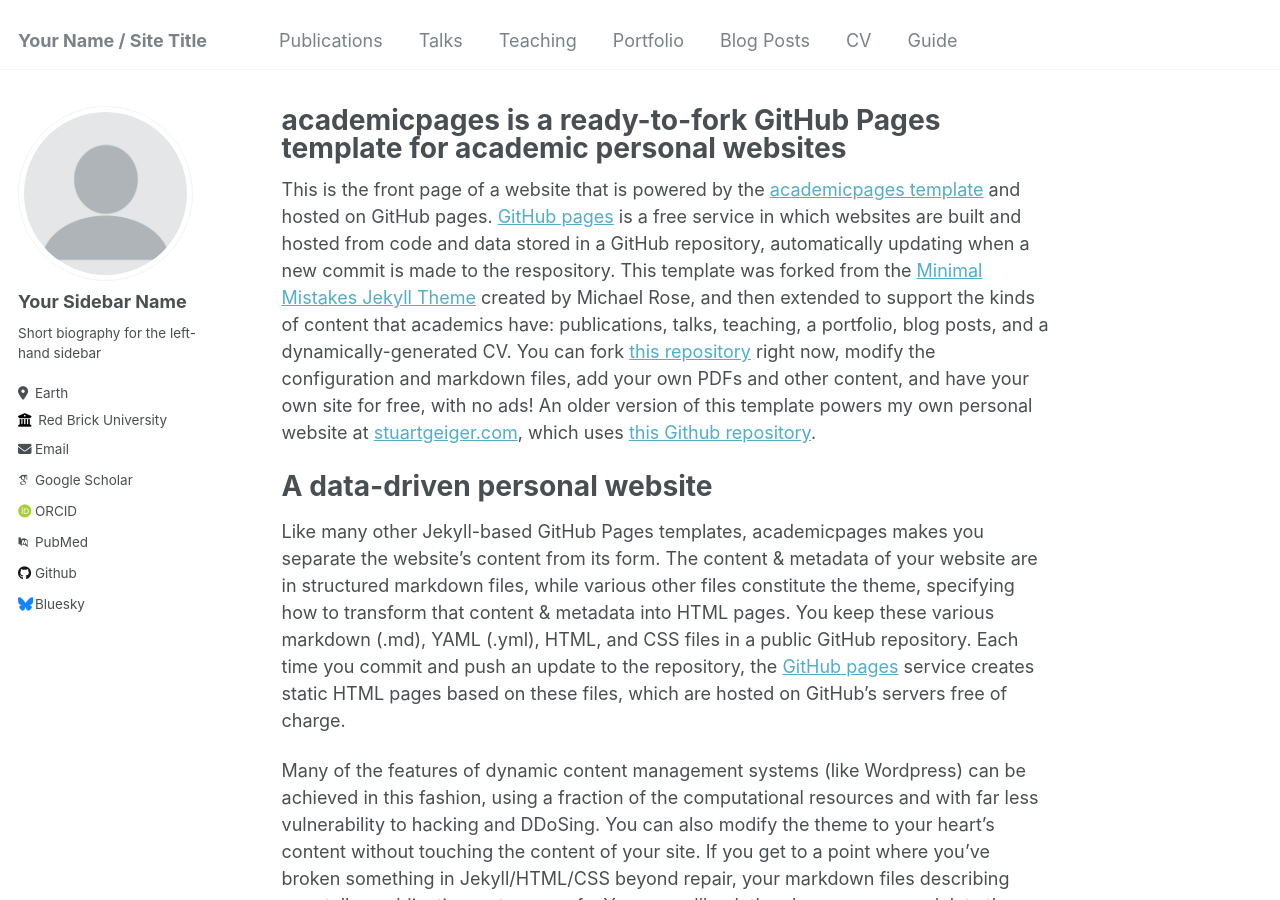
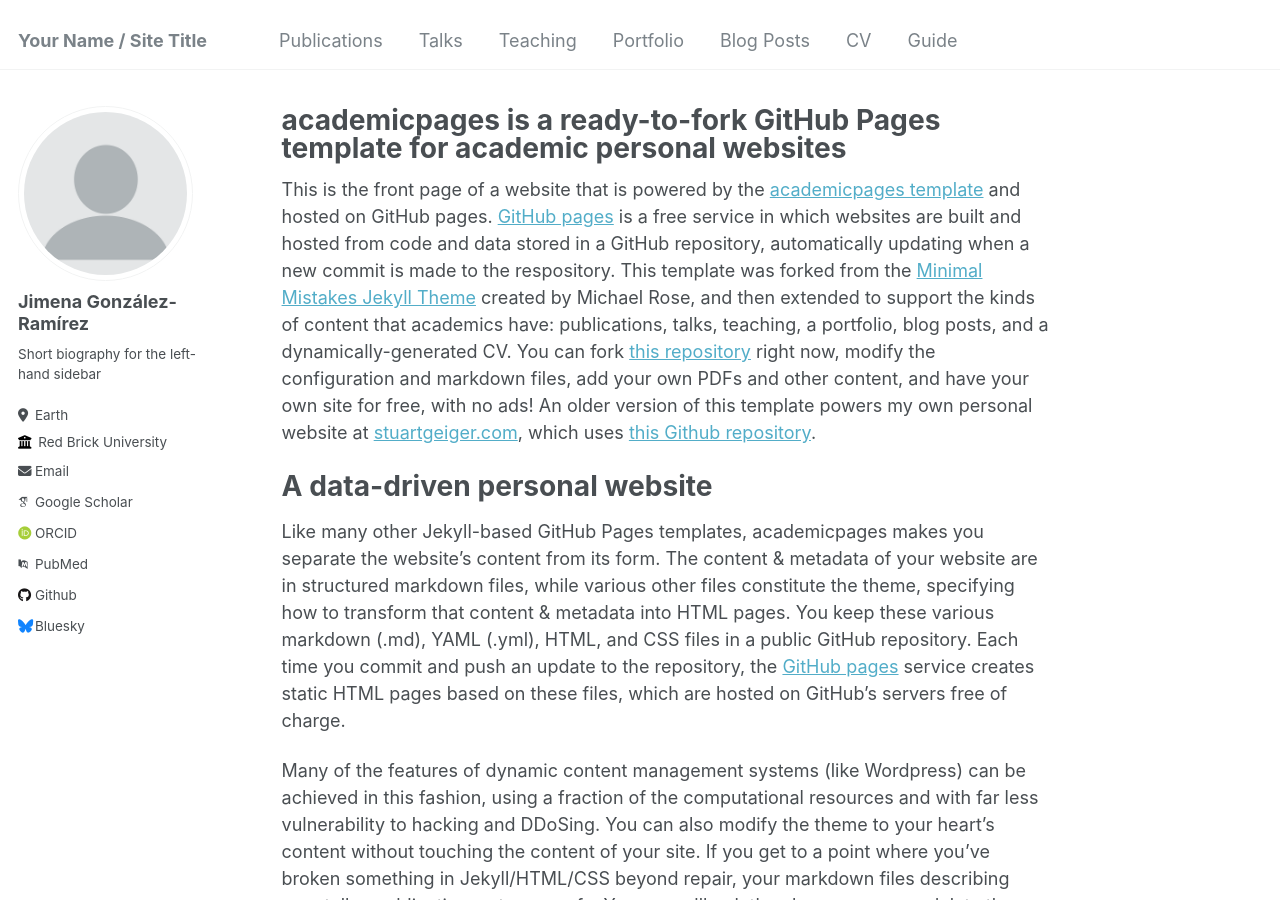
Before and after one commit to jimegon/jimegon.github.io, a Jekyll site: the page built from _pages/about.md, in a window 1280 px wide and 900 px high. Built offline with Jekyll 4.4.1, drawn with Linux system fonts in a browser that asks for light colours; some web fonts are replaced.

Commit message:
Update _config.yml

```diff
--- a/_config.yml
+++ b/_config.yml
@@ -22,7 +22,7 @@ repository               : "academicpages/academicpages.github.io"
 author:
   # Biographic information
   avatar           : "profile.png"
-  name             : "Your Sidebar Name"
+  name             : "Jimena González-Ramírez"
   pronouns         : # example: "she/her"
   bio              : "Short biography for the left-hand sidebar"
   location         : "Earth"
```
